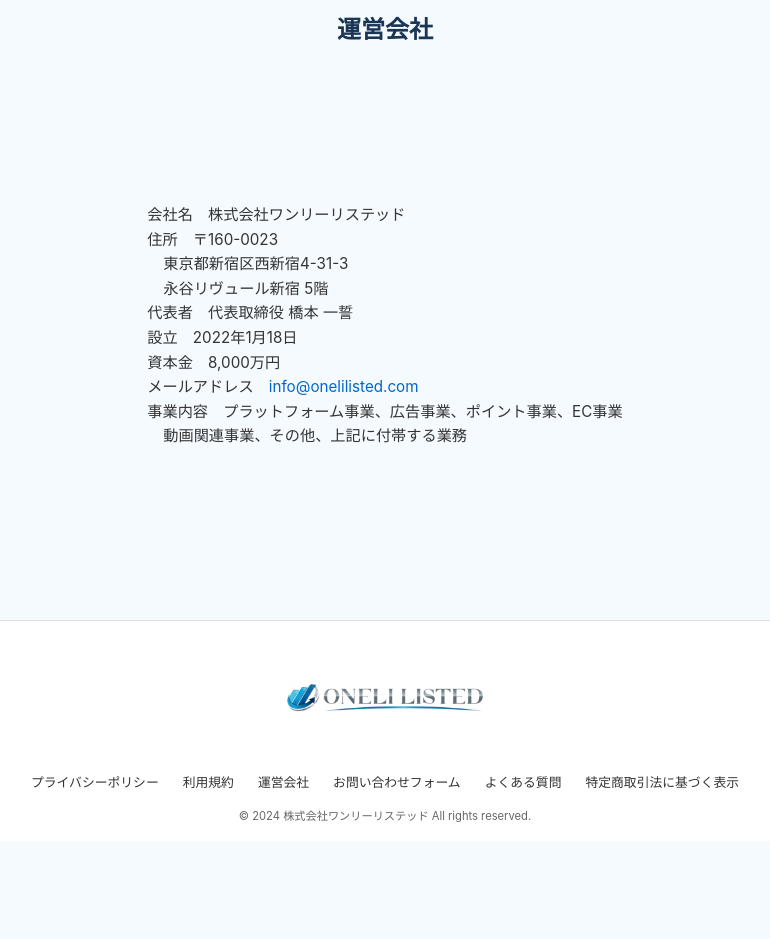
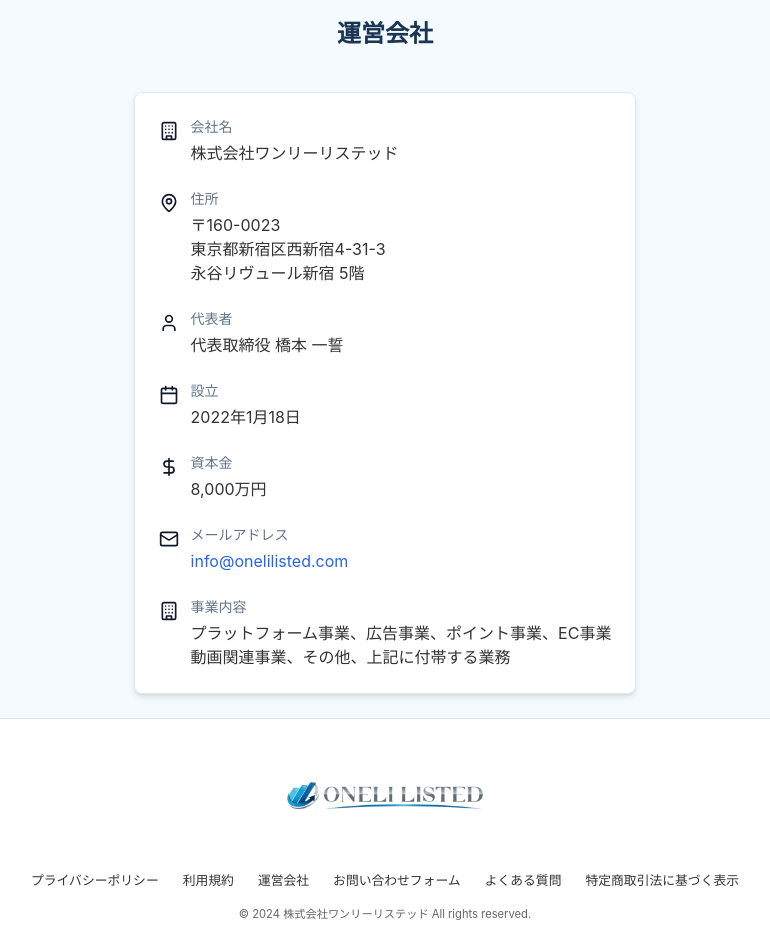
Before and after one commit to rui0608/mirrored-screen-clone, a React (Vite) app: page /company in a window 1280 px wide. Shown: the whole page, without its empty margins (255-1025 px from the left). Before the commit the page ends 841 px from the top, so only its background shows below. Built offline with nearby package versions, Linux system fonts and the light colour scheme.

Commit message:
Fix: Improve company page design
Refactor the company page to improve its design and balance.

```diff
--- a/src/pages/Company.tsx
+++ b/src/pages/Company.tsx
@@ -1,6 +1,8 @@
 
 import { FC } from "react";
 import "../styles/styles.css";
+import { Card, CardContent } from "@/components/ui/card";
+import { Building, Mail, Calendar, DollarSign, MapPin, User } from "lucide-react";
 
 const Company: FC = () => {
   return (
@@ -11,19 +13,89 @@ const Company: FC = () => {
       </header>
 
       {/* Main Content */}
-      <main className="main-content company-content flex items-center justify-center min-h-[calc(100vh-240px)]">
-        <div className="company-info-content">
-          <p>会社名　株式会社ワンリーリステッド</p>
-          <p>住所　〒160-0023</p>
-          <p className="company-paragraph">東京都新宿区西新宿4-31-3</p>
-          <p className="company-paragraph">永谷リヴュール新宿 5階</p>
-          <p>代表者　代表取締役 橋本 一誓</p>
-          <p>設立　2022年1月18日</p>
-          <p>資本金　8,000万円</p>
-          <p>メールアドレス　<a href="mailto:info@onelilisted.com" className="email-link">info@onelilisted.com</a></p>
-          <p>事業内容　プラットフォーム事業、広告事業、ポイント事業、EC事業</p>
-          <p className="company-paragraph">動画関連事業、その他、上記に付帯する業務</p>
-        </div>
+      <main className="main-content company-content flex items-center justify-center min-h-[calc(100vh-240px)] py-8">
+        <Card className="company-card w-full max-w-3xl mx-auto shadow-md">
+          <CardContent className="p-6">
+            <div className="company-info-content space-y-6">
+              <div className="info-row flex items-start">
+                <div className="info-icon mr-3 mt-1">
+                  <Building className="h-5 w-5 text-primary" />
+                </div>
+                <div className="info-content">
+                  <h3 className="info-label text-sm font-medium text-muted-foreground mb-1">会社名</h3>
+                  <p className="text-base">株式会社ワンリーリステッド</p>
+                </div>
+              </div>
+
+              <div className="info-row flex items-start">
+                <div className="info-icon mr-3 mt-1">
+                  <MapPin className="h-5 w-5 text-primary" />
+                </div>
+                <div className="info-content">
+                  <h3 className="info-label text-sm font-medium text-muted-foreground mb-1">住所</h3>
+                  <p className="text-base">〒160-0023</p>
+                  <p className="text-base ml-0">東京都新宿区西新宿4-31-3</p>
+                  <p className="text-base ml-0">永谷リヴュール新宿 5階</p>
+                </div>
+              </div>
+
+              <div className="info-row flex items-start">
+                <div className="info-icon mr-3 mt-1">
+                  <User className="h-5 w-5 text-primary" />
+                </div>
+                <div className="info-content">
+                  <h3 className="info-label text-sm font-medium text-muted-foreground mb-1">代表者</h3>
+                  <p className="text-base">代表取締役 橋本 一誓</p>
+                </div>
+              </div>
+
+              <div className="info-row flex items-start">
+                <div className="info-icon mr-3 mt-1">
+                  <Calendar className="h-5 w-5 text-primary" />
+                </div>
+                <div className="info-content">
+                  <h3 className="info-label text-sm font-medium text-muted-foreground mb-1">設立</h3>
+                  <p className="text-base">2022年1月18日</p>
+                </div>
+              </div>
+
+              <div className="info-row flex items-start">
+                <div className="info-icon mr-3 mt-1">
+                  <DollarSign className="h-5 w-5 text-primary" />
+                </div>
+                <div className="info-content">
+                  <h3 className="info-label text-sm font-medium text-muted-foreground mb-1">資本金</h3>
+                  <p className="text-base">8,000万円</p>
+                </div>
+              </div>
+
+              <div className="info-row flex items-start">
+                <div className="info-icon mr-3 mt-1">
+                  <Mail className="h-5 w-5 text-primary" />
+                </div>
+                <div className="info-content">
+                  <h3 className="info-label text-sm font-medium text-muted-foreground mb-1">メールアドレス</h3>
+                  <p className="text-base">
+                    <a href="mailto:info@onelilisted.com" className="email-link text-blue-600 hover:underline">
+                      info@onelilisted.com
+                    </a>
+                  </p>
+                </div>
+              </div>
+
+              <div className="info-row flex items-start">
+                <div className="info-icon mr-3 mt-1">
+                  <Building className="h-5 w-5 text-primary" />
+                </div>
+                <div className="info-content">
+                  <h3 className="info-label text-sm font-medium text-muted-foreground mb-1">事業内容</h3>
+                  <p className="text-base">プラットフォーム事業、広告事業、ポイント事業、EC事業</p>
+                  <p className="text-base ml-0">動画関連事業、その他、上記に付帯する業務</p>
+                </div>
+              </div>
+            </div>
+          </CardContent>
+        </Card>
       </main>
 
       {/* Footer Section */}
--- a/src/styles/styles.css
+++ b/src/styles/styles.css
@@ -15,7 +15,7 @@ body {
 
 /* Header styles */
 .header {
-  padding: 0.5rem;
+  padding: 1rem 0;
   text-align: center;
   display: flex;
   align-items: center;
@@ -38,7 +38,7 @@ body {
 }
 
 .main-content.company-content {
-  padding-top: 0;
+  padding: 1.5rem;
 }
 
 .card {
@@ -61,34 +61,28 @@ body {
   margin: 0 auto;
 }
 
-.company-info-content {
-  line-height: 1.3;
-  color: #333;
+.company-card {
+  background-color: white;
+  transition: all 0.2s ease;
 }
 
-.company-info-content p {
-  margin: 0.3rem 0;
-  font-size: 0.95rem;
+.company-info-content {
+  color: #333;
+  line-height: 1.6;
 }
 
-.company-info-content p:first-child {
-  margin-top: 0;
-}
-
-.company-paragraph {
-  margin-left: 1rem !important;
-}
-
-.company-indent {
-  margin-left: 2rem !important;
+.info-label {
+  color: #666;
 }
 
 .email-link {
   color: #0066cc;
   text-decoration: none;
+  transition: color 0.2s ease;
 }
 
 .email-link:hover {
+  color: #004d99;
   text-decoration: underline;
 }
 
```
